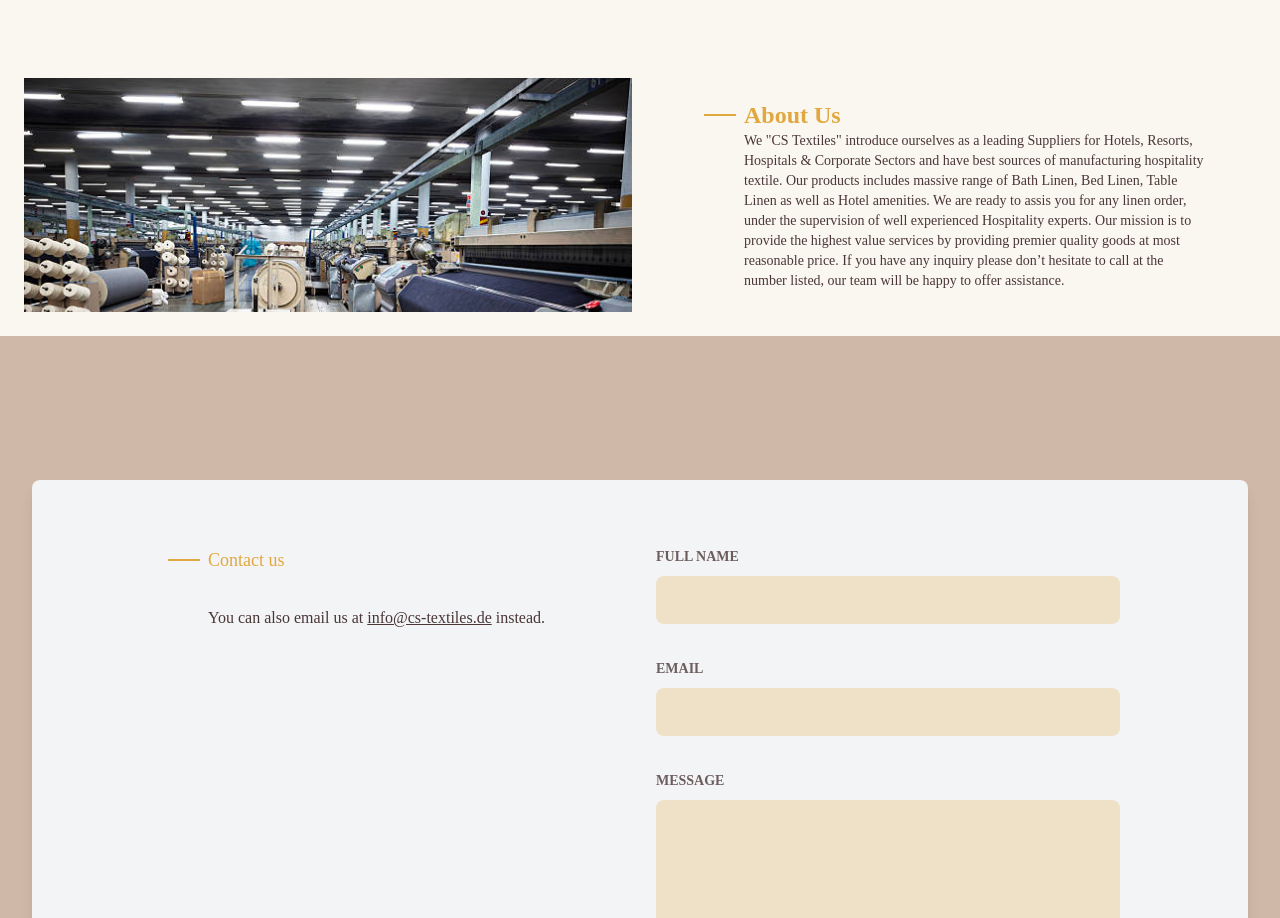
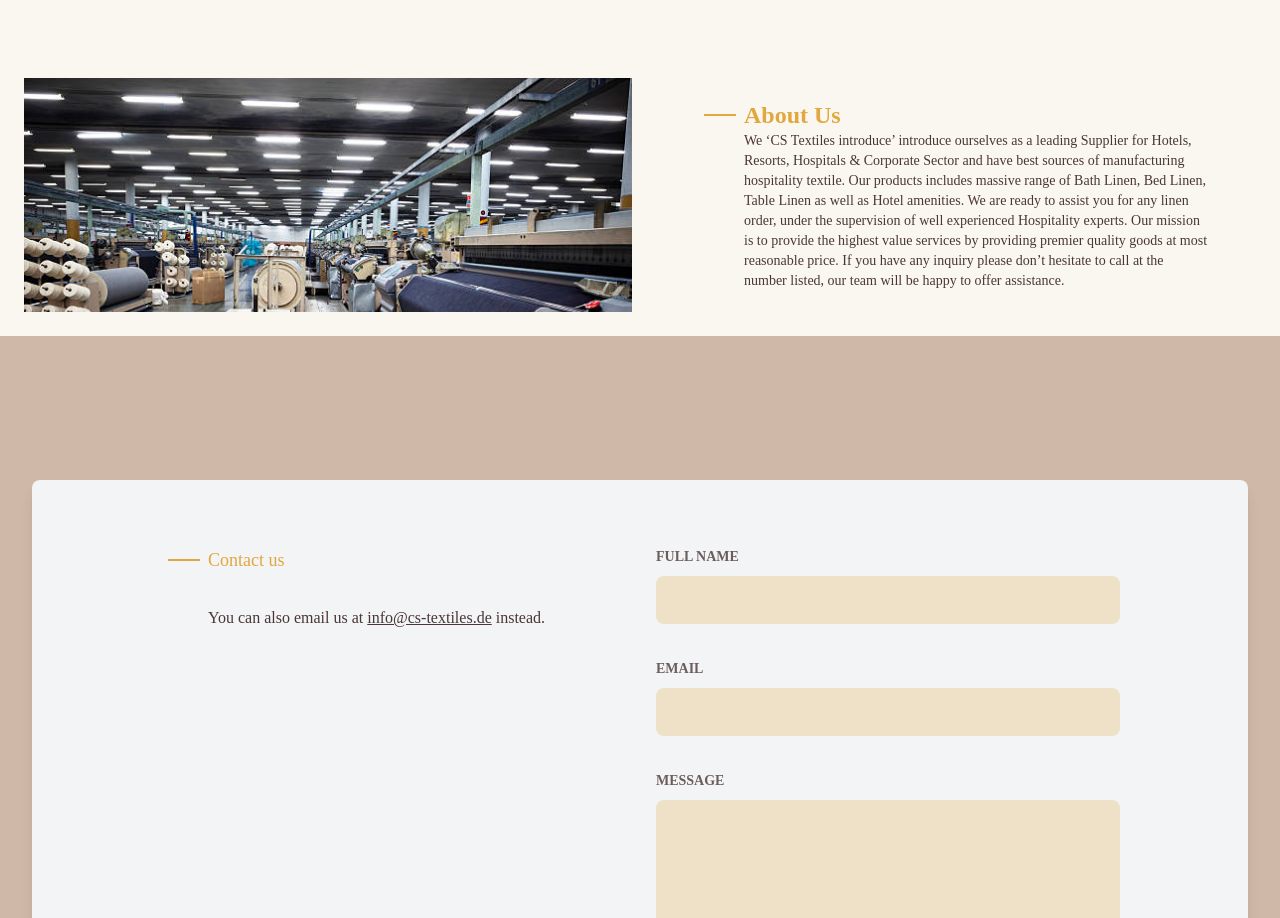
Before and after one commit to waleedaman/cs_website, a Next.js app: page / in a window 1280 px wide. Shown: the part 1602-2520 px from the top of the page. Built offline with nearby package versions, Linux system fonts and the light colour scheme; a web font is replaced by a local one.

Commit message:
continue adding content

```diff
--- a/pages/AboutSection.tsx
+++ b/pages/AboutSection.tsx
@@ -19,8 +19,8 @@ function AboutSection(){
                         <div className={"bg-gold h-0.5 w-8 mx-2"}></div>
                         <div className={'text-2xl font-bold text-gold'}>About Us</div>
                     </div>
-                    <div className={'ml-12 text-sm text-brown'}>We "CS Textiles" introduce ourselves as a leading Suppliers for Hotels, Resorts, Hospitals & Corporate Sectors and have best sources of manufacturing hospitality textile.
-                        Our products includes massive range of Bath Linen, Bed Linen, Table Linen as well as Hotel amenities. We are ready to assis you for any linen order, under the supervision of well experienced Hospitality experts.
+                    <div className={'ml-12 text-sm text-brown'}>We &lsquo;CS Textiles introduce&rsquo; introduce ourselves as a leading Supplier for Hotels, Resorts, Hospitals & Corporate Sector and have best sources of manufacturing hospitality textile.
+                        Our products includes massive range of Bath Linen, Bed Linen, Table Linen as well as Hotel amenities. We are ready to assist you for any linen order, under the supervision of well experienced Hospitality experts.
                         Our mission is to provide the highest value services by providing premier quality goods at most reasonable price. If you have any inquiry please don’t hesitate to call at the number listed, our team will be happy to offer assistance.</div>
                     </div>
                 </div>
--- a/pages/ContactSection.tsx
+++ b/pages/ContactSection.tsx
@@ -37,7 +37,7 @@ function ContactSection(){
                 <div className="mt-8">
                     <span className="uppercase text-sm text-brown/80 font-bold">Message</span>
                     <textarea
-                        className="w-full h-32 bg-gold/25 text-brown mt-2 p-3 rounded-lg focus:outline-none focus:shadow-outline"></textarea>
+    className="w-full h-32 bg-gold/25 text-brown mt-2 p-3 rounded-lg focus:outline-none focus:shadow-outline"/>
                 </div>
                 <div className="mt-8">
                     <Button>
```
